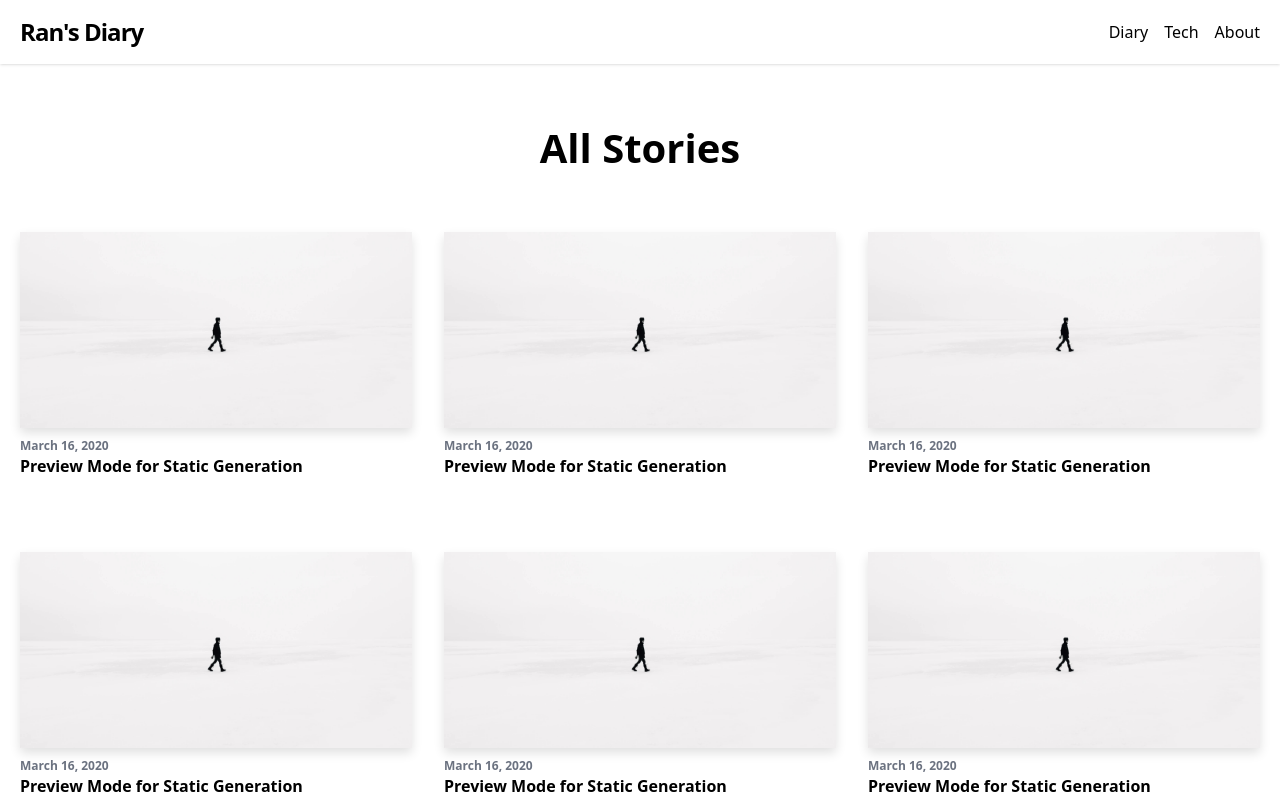
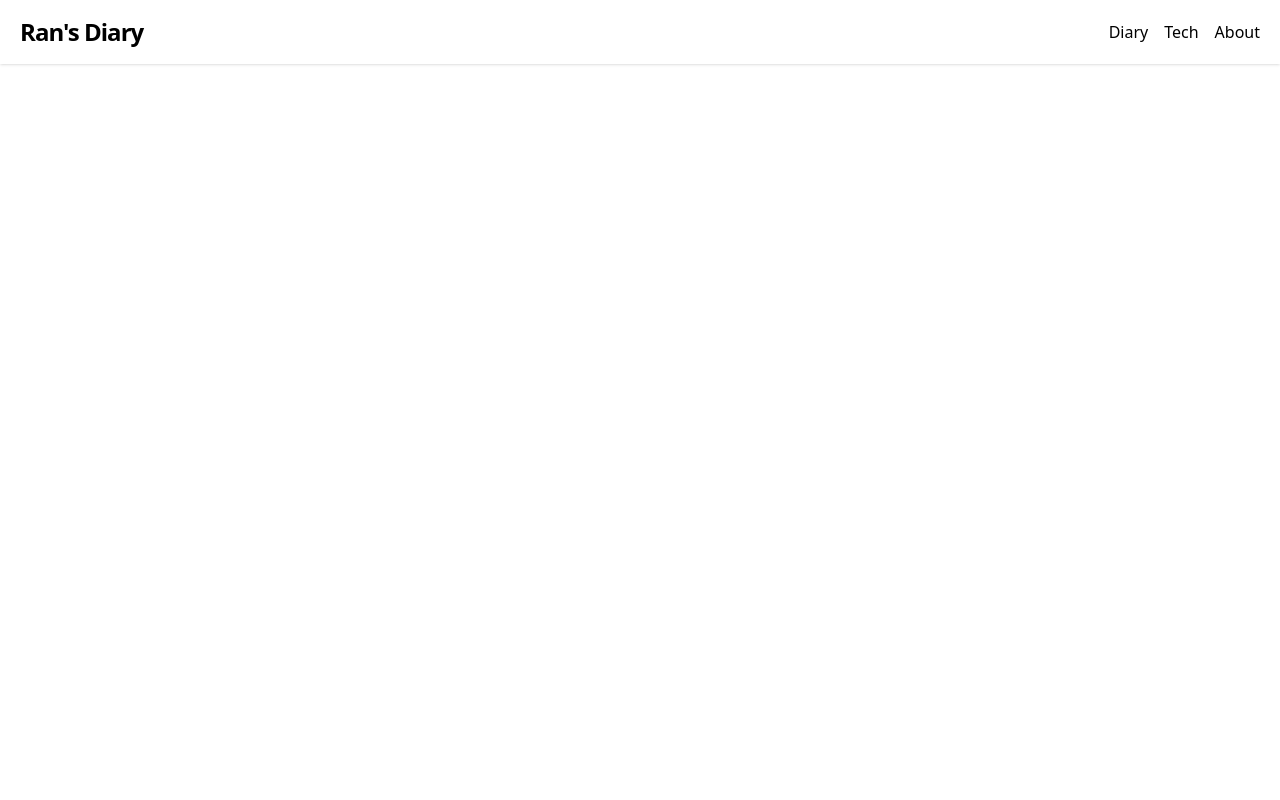
Before and after one commit to Masurun/blog-app, a Next.js app: page /blog/diary in a window 1280 px wide. Shown: the top 800 px of the page. Built offline with nearby package versions, Linux system fonts and the light colour scheme.

Commit message:
Update page.tsx

```diff
--- a/src/app/blog/diary/page.tsx
+++ b/src/app/blog/diary/page.tsx
@@ -1,6 +1,5 @@
 import { getAllPosts } from "@/lib/api";
 import Container from "@/app/_components/container";
-import { AllStories } from "@/app/_components/all-stories";
 import { Post } from "@/interfaces/post";
 
 type PageProps = {
@@ -21,12 +20,6 @@ export default async function Page({ params }: PageProps) {
   return (
     <main className="py-16">
       <Container>
-        <AllStories
-          title="All Stories"
-          link="/all-stories"
-          initialPosts={selectedPosts}
-          totalPages={totalPages}
-        />
       </Container>
     </main>
   );
```
